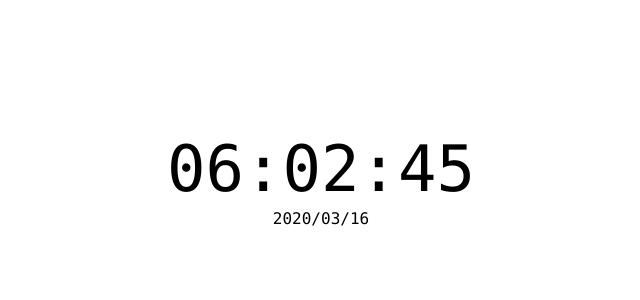
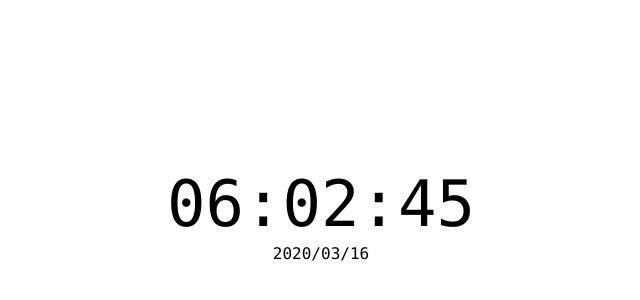
Before and after one commit to Aaron2412/aaron2412.github.io, a plain HTML site: page webProjects/webclock.html in a window 1280 px wide. Shown: the part 128-428 px from the top of the page, without its empty margins (319-959 px from the left). Drawn offline with Linux system fonts and the light colour scheme.

Commit message:
folder tree and webclock centering style changed

```diff
--- a/webclock.html
+++ b/webProjects/webclock.html
@@ -20,12 +20,16 @@
     </body>
     <style type="text/css">
 * {font-family: Consolas, Menlo, helvetica;}
+html {height: 90%;}
+body {height: 90%;}
 .box {
     width: 2224px;
-    height: 600px;
+    height: 100%;
     text-align: center;
     display: table-cell;
     vertical-align: middle;
+    padding-top: 22.5%;
+
 }
 .time {
     font-family:Menlo;
```
Also changed, not shown: index.html (+2 -2 lines), webProjects/blankpage.html (renamed from blankpage.html), 1 other file.
